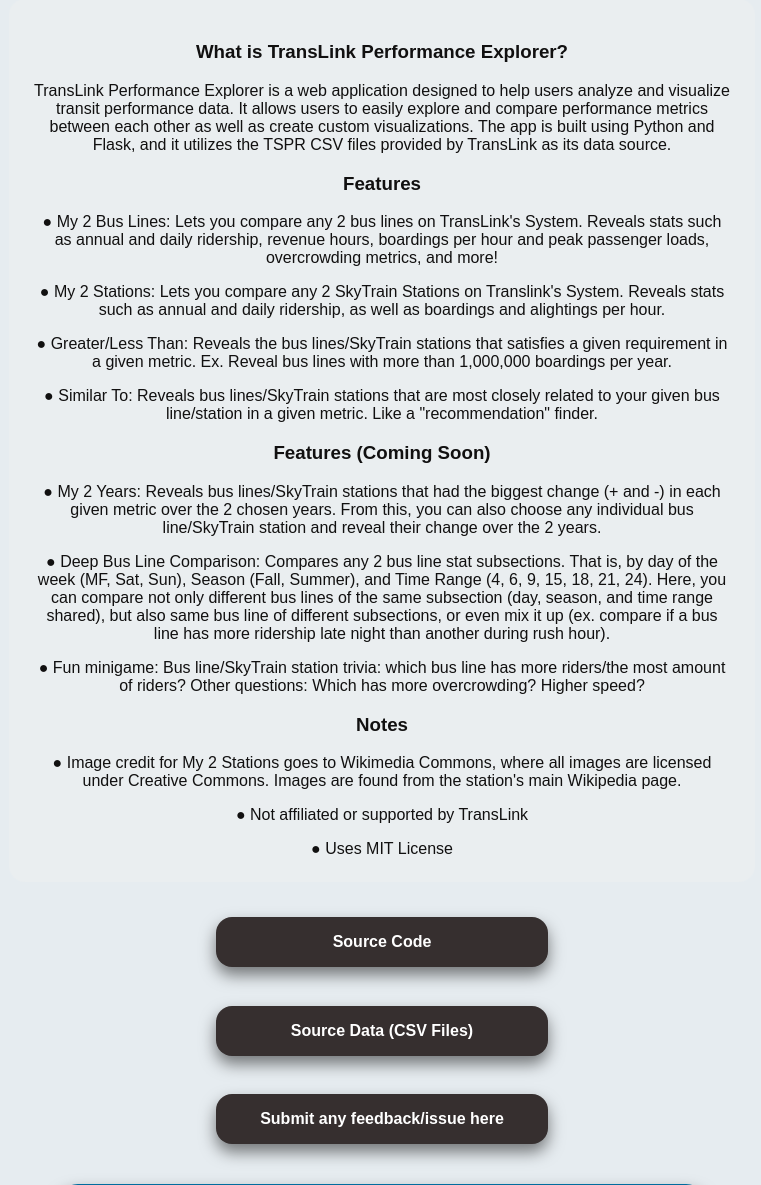
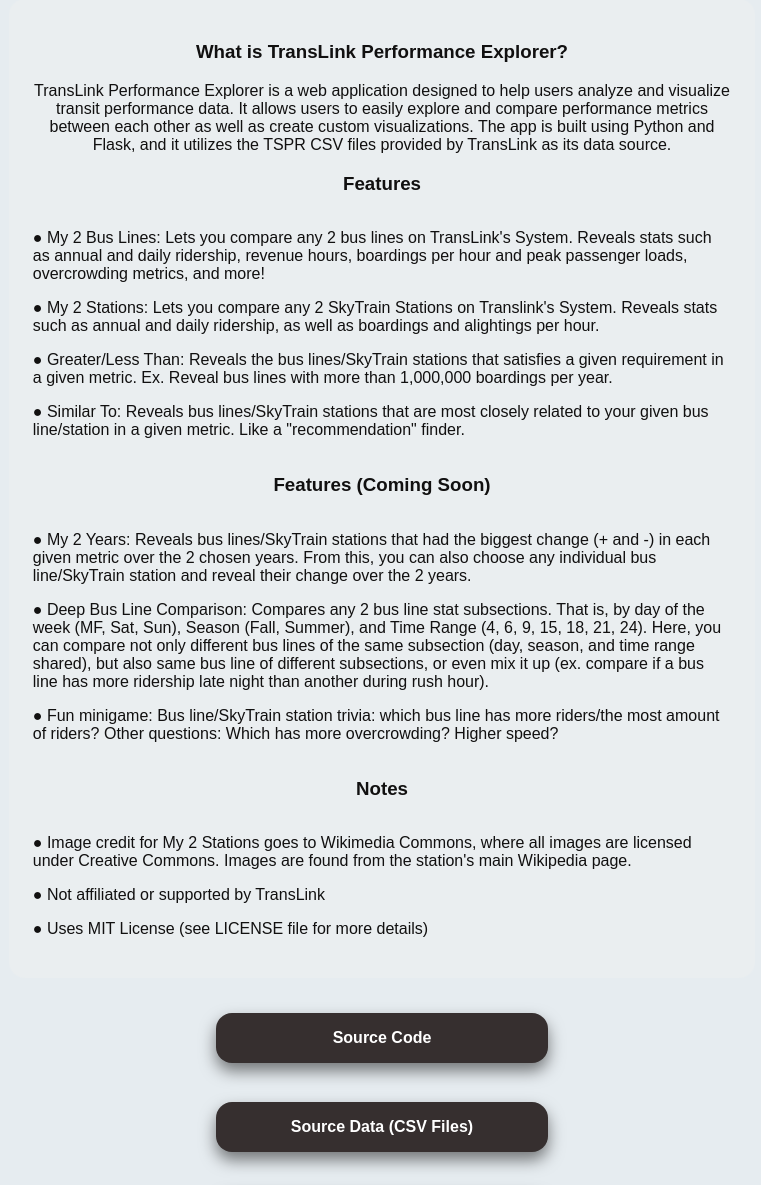
Before and after one commit to Jacobmar2/TransLink-Performance-Explorer, a Flask app: page /about in a window 1280 px wide. Shown: the part 251-1436 px from the top of the page, without its empty margins (258-1019 px from the left). Run offline with Flask 3, Linux system fonts and the light colour scheme.

Commit message:
Update about page

```diff
--- a/static/style.css
+++ b/static/style.css
@@ -821,3 +821,9 @@
     z-index: 30;
     box-shadow: 0 6px 12px rgba(0,0,0,0.25);
 }
+
+.about-notes {
+    text-align: left;     /* override for notes */
+    display: inline-block; /* keeps it centered within page while text is left-aligned */
+    max-width: 700px;     /* optional (prevents super wide text) */
+}
--- a/templates/about.html
+++ b/templates/about.html
@@ -20,6 +20,7 @@
             The app is built using Python and Flask, and it utilizes the TSPR CSV files provided by TransLink as its data source.
         </p>
         <h3>Features</h3>
+        <div class="about-notes">
             <p>
                 ● My 2 Bus Lines: Lets you compare any 2 bus lines on TransLink's System. Reveals stats such as annual and daily ridership, revenue hours, boardings per hour and peak passenger loads, overcrowding metrics, and more!
             </p>
@@ -32,7 +33,9 @@
             <p>
                 ● Similar To: Reveals bus lines/SkyTrain stations that are most closely related to your given bus line/station in a given metric. Like a "recommendation" finder.
             </p>
+        </div>
         <h3>Features (Coming Soon)</h3>
+        <div class="about-notes">
             <p>
                 ● My 2 Years: Reveals bus lines/SkyTrain stations that had the biggest change (+ and -) in each given metric over the 2 chosen years. From this, you can also choose any individual bus line/SkyTrain station and reveal their change over the 2 years.
             </p>
@@ -42,15 +45,19 @@
             <p>
                 ● Fun minigame: Bus line/SkyTrain station trivia: which bus line has more riders/the most amount of riders? Other questions: Which has more overcrowding? Higher speed?
             </p>
+        </div>
         <h3>Notes</h3>
+        <div class="about-notes">
             <p>
                 ● Image credit for My 2 Stations goes to Wikimedia Commons, where all images are licensed under Creative Commons. Images are found from the station's main Wikipedia page.
             </p>
             <p>
                 ● Not affiliated or supported by TransLink
             </p>
-
-● Uses MIT License
+            <p>
+                ● Uses MIT License (see LICENSE file for more details)
+            </p>
+        </div>
     </div>
 
     <a href="https://github.com/Jacobmar2/TransLink-Performance-Explorer"
```
Lines whose indentation alone changed are shown as unchanged.
